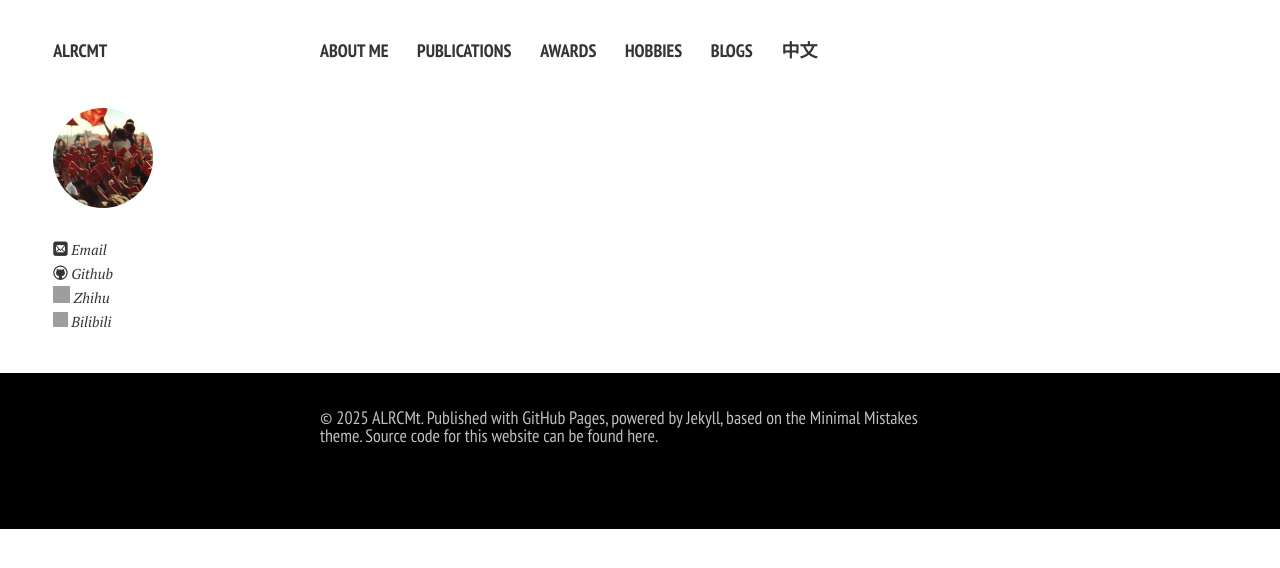
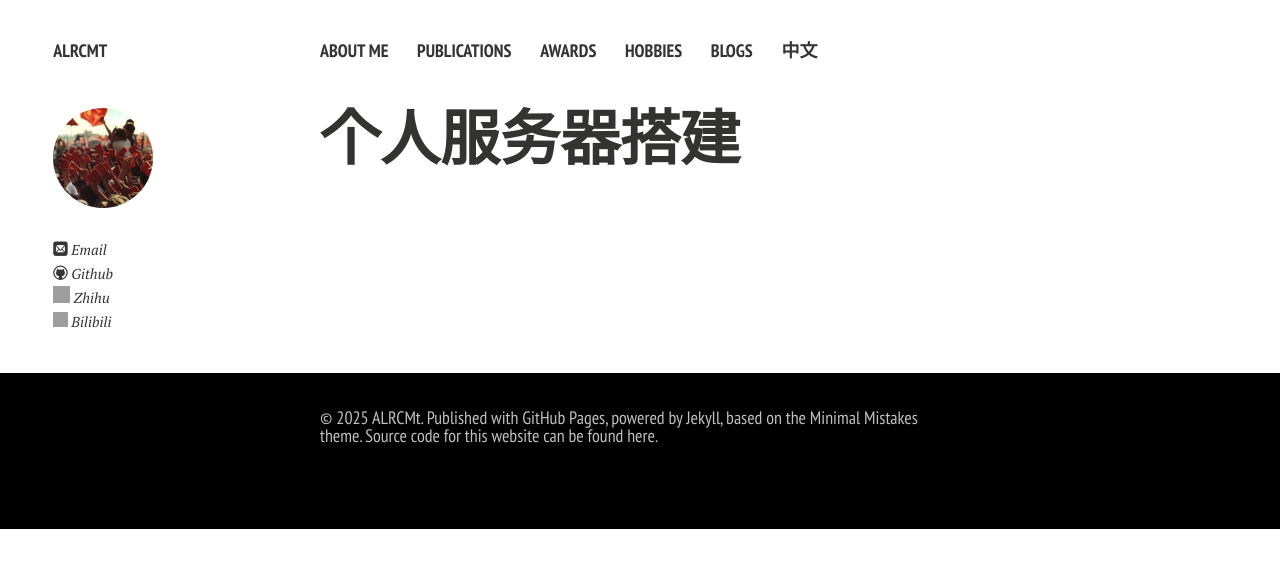
Before and after one commit to ALRCMt/personal-web, a Jekyll site: the page built from publications.md, in a window 1280 px wide. Shown: the top 568 px of the page. Built offline with Jekyll 4.4.1, drawn with Linux system fonts in a browser that asks for light colours; nearby versions of some CDN libraries; comment, search, counter and statistics services are not loaded; a style sheet for code colours, icons or effects is not loaded; grey boxes are pictures that could not be loaded.

Commit message:
Update publications.md

```diff
--- a/publications.md
+++ b/publications.md
@@ -3,3 +3,5 @@ layout: page
 permalink: /个人服务器搭建/index.html
 title: 个人服务器搭建
 ---
+
+# 个人服务器搭建
```
